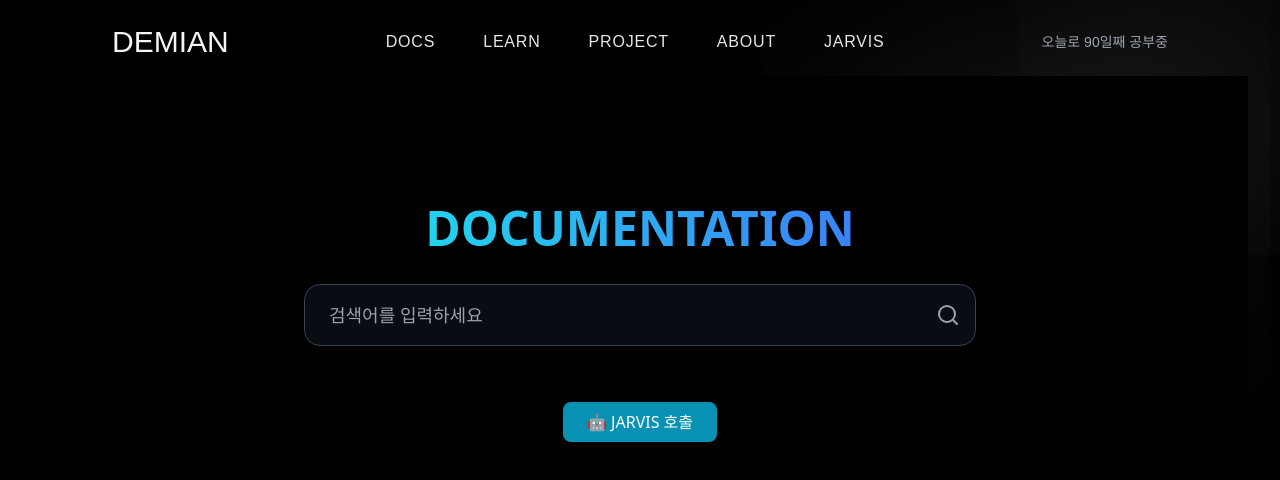
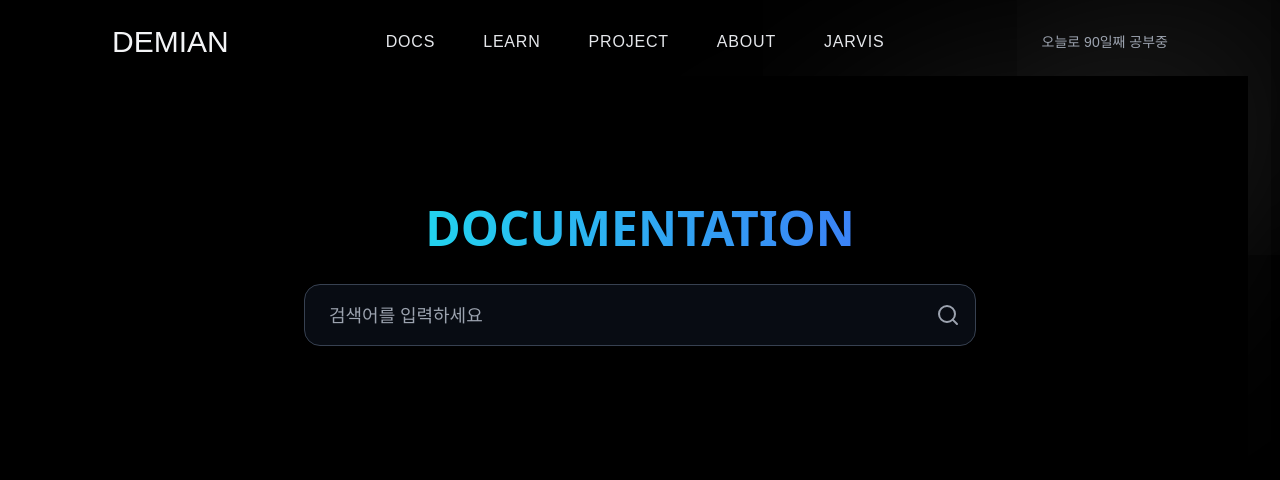
Before and after one commit to Aprasaks/lastblog, a Next.js app: page /error in a window 1280 px wide. Shown: the top 480 px of the page. Built offline with nearby package versions, Linux system fonts and the light colour scheme; a web font is replaced by a local one.

Commit message:
버튼삭제

```diff
--- a/src/components/PostsIndexClient.jsx
+++ b/src/components/PostsIndexClient.jsx
@@ -166,12 +166,7 @@ export default function PostsIndexClient({ categories: initialCategories }) {
               className="flex flex-col items-center gap-4"
             >
               <br/>
-              <button
-                onClick={() => setIsVoiceModalOpen(true)}
-                className="px-6 py-2 bg-cyan-600 hover:bg-cyan-500 rounded-lg font-medium transition-colors"
-              >
-                🤖 JARVIS 호출
-              </button>
+
 
 
             </motion.div>
```
